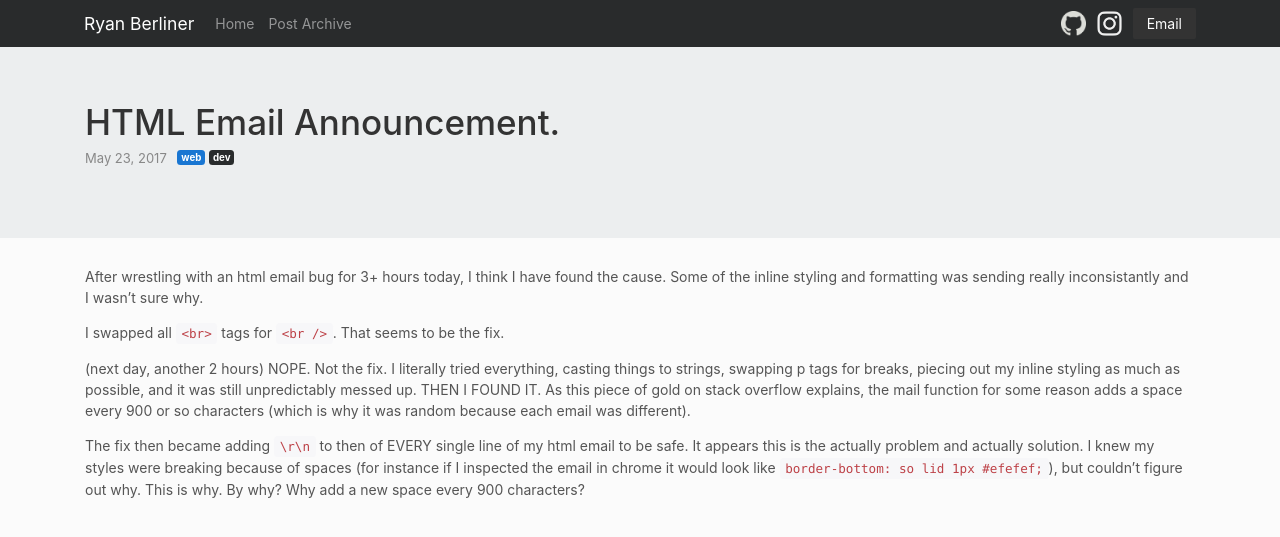
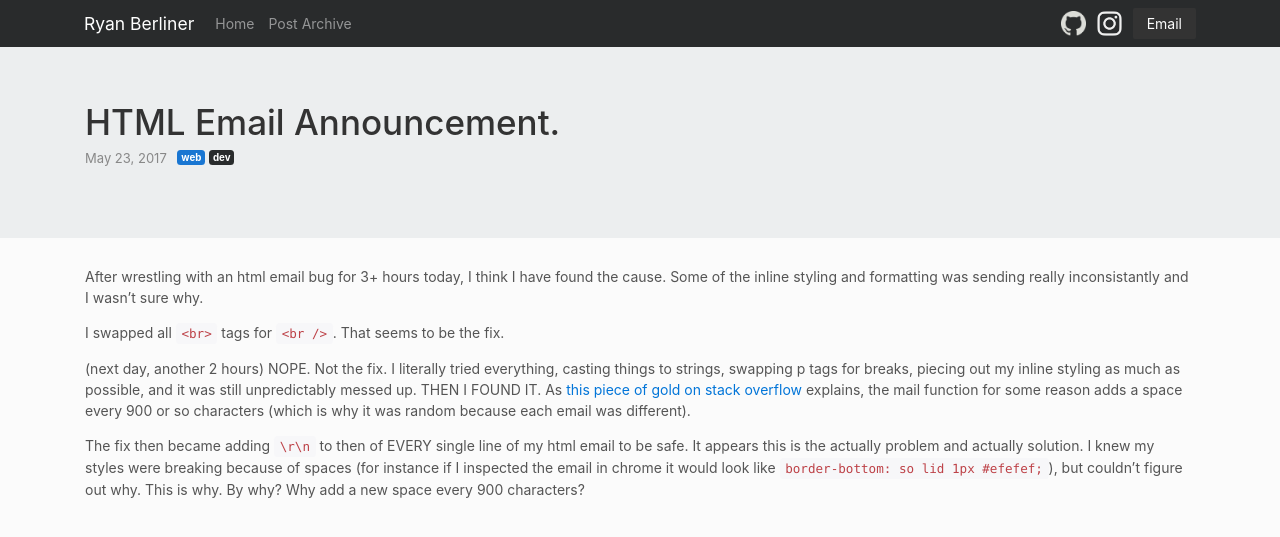
Before and after one commit to RyanBerliner/ryanberliner.github.io, a Jekyll site: the page built from _posts/2017-05-23-html-email-announcement.markdown, in a window 1280 px wide. Shown: the top 537 px of the page. Built offline with Jekyll 4.4.1, drawn with Linux system fonts in a browser that asks for light colours; nearby versions of some CDN libraries; part of the change alters nothing that is shown.

```diff
--- a/_posts/2017-05-23-html-email-announcement.markdown
+++ b/_posts/2017-05-23-html-email-announcement.markdown
@@ -17,10 +17,12 @@ I swapped all `<br>` tags for `<br />`. That seems to be the fix.
 
 (next day, another 2 hours) NOPE. Not the fix. I literally tried everything, casting things
 to strings, swapping p tags for breaks, piecing out my inline styling as much as possible,
-and it was still unpredictably messed up. THEN I FOUND IT. As this piece of gold on stack overflow
+and it was still unpredictably messed up. THEN I FOUND IT. As [this piece of gold on stack overflow][overflow-link]
 explains, the mail function for some reason adds a space every 900 or so characters (which is why it was random because each email was different).
 
 The fix then became adding `\r\n` to then of EVERY single line of my html email to be safe. It appears this is
 the actually problem and actually solution. I knew my styles were breaking because of spaces (for instance if I inspected the email in chrome it
   would look like `border-bottom: so lid 1px #efefef;`), but couldn't figure out why. This is why. By why? Why add a new
   space every 900 characters?
+
+[overflow-link]:   https://stackoverflow.com/questions/9999908/php-mail-function-randomly-adds-a-space-to-message-text
```
